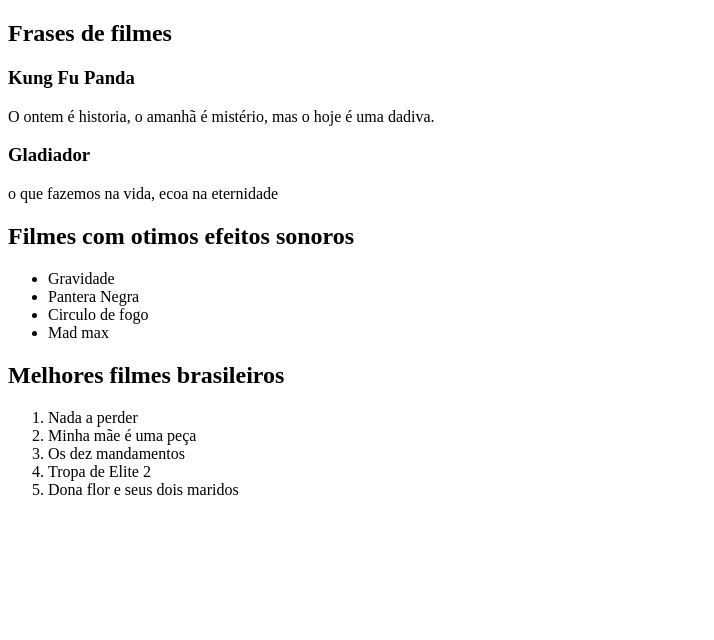
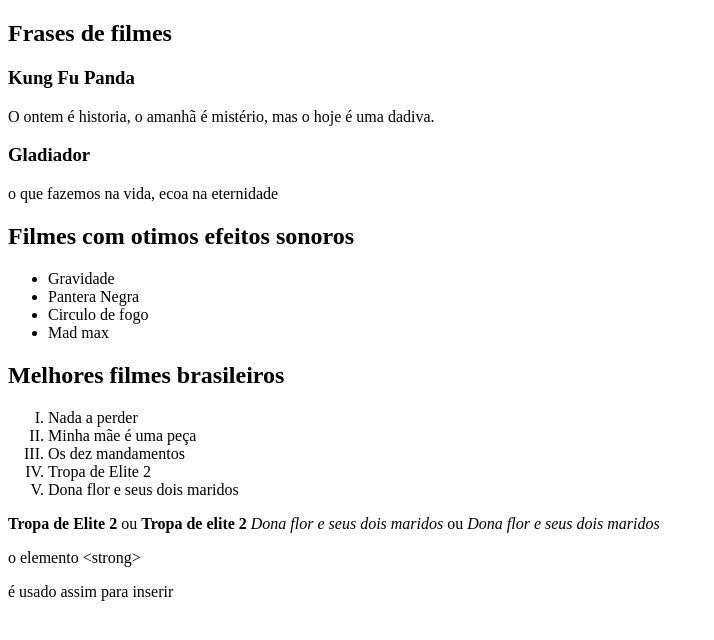
Before and after one commit to NATHALIAGUZMAN/FrontEnd, a plain HTML site: page primeirapag.html in a window 1280 px wide. Shown: the whole page, without its empty margins (0-714 px from the left). Drawn offline with Linux system fonts and the light colour scheme.

Commit message:
starting

```diff
--- a/primeirapag.html
+++ b/primeirapag.html
@@ -26,14 +26,21 @@
         <li>Mad max</li>
     </ul>
     <h2>Melhores filmes brasileiros</h2>
-    <ol>
+    <ol type="I"> <!-- Se não inserir Type, enumera com numeros normias, 1,2,3,...-->
         <li>Nada a perder</li>
         <li>Minha mãe é uma peça</li>
         <li>Os dez mandamentos</li>
         <li>Tropa de Elite 2</li>
         <li>Dona flor e seus dois maridos</li>
     </ol>
-
+    <!--Formatando textos
+    b- negrito substituto semanti strong visualmente o resultado é o mesmo
+    i- italico substituto semantico em
+    u- sublinhado sem substituto
+    -->
+    <strong>Tropa de Elite 2</strong> ou <b>Tropa de elite 2</b>
+    <i>Dona flor e seus dois maridos</i> ou <em>Dona flor e seus dois maridos</em>
+    <p>o elemento &lt;strong&gt;</p> é usado assim para inserir
 </body>
 
 </html>
```
